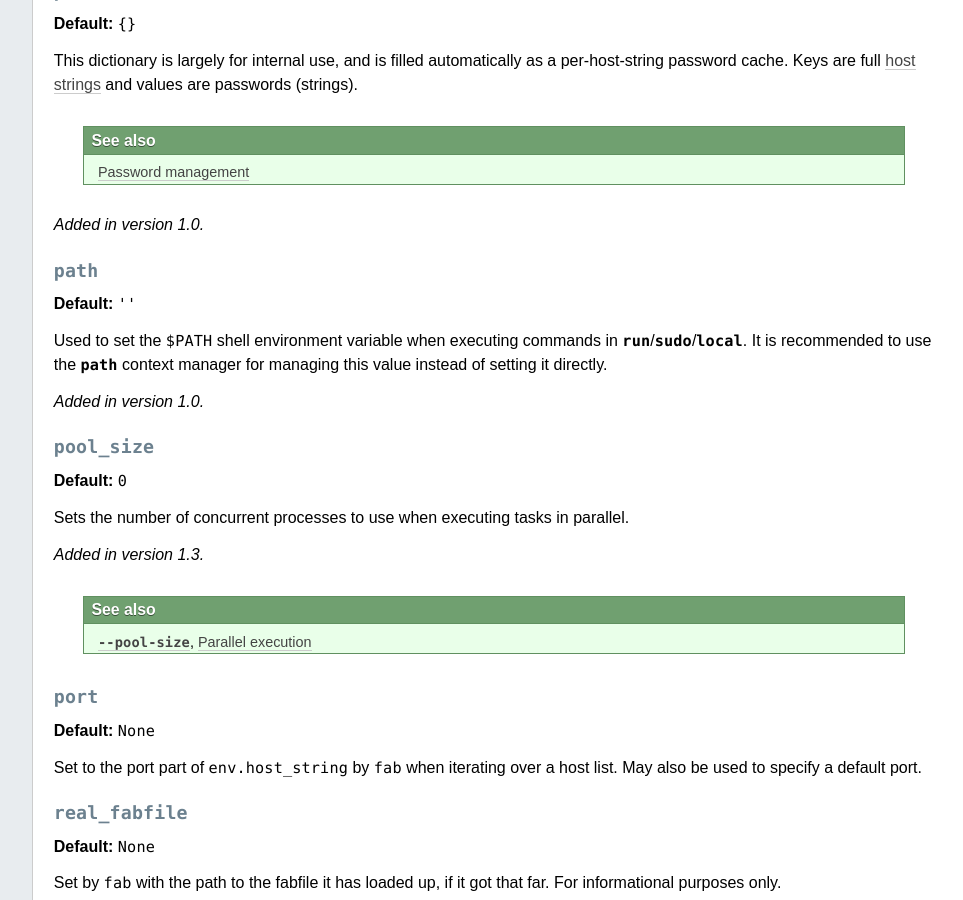
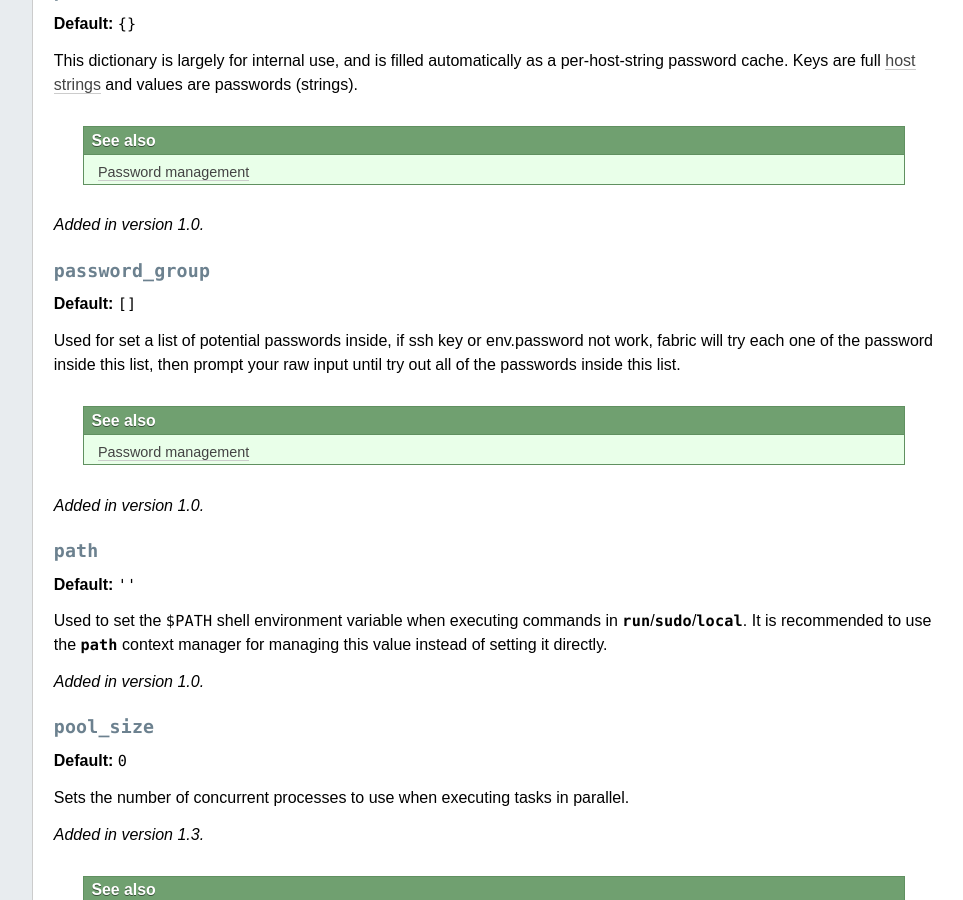
Before and after one commit to fabric/fabric, a Sphinx documentation site: the page built from docs/usage/env.rst, in a window 1280 px wide and 900 px high, scrolled down 8554 px. Shown: the whole window, without its empty margins (224-1187 px from the left). Built offline with Sphinx 7.4.7, drawn with Linux system fonts in a browser that asks for light colours; the version number could not be read and is left out.

Commit message:
add password_group env

```diff
--- a/docs/usage/env.rst
+++ b/docs/usage/env.rst
@@ -504,6 +504,21 @@ per-host-string password cache. Keys are full :ref:`host strings
 
 .. versionadded:: 1.0
 
+.. _password_group:
+
+``password_group``
+-------------
+
+**Default:** ``[]``
+
+Used for set a list of potential passwords inside, if ssh key or env.password
+not work, fabric will try each one of the password inside this
+list, then prompt your raw input until try out all of the passwords inside this
+list.
+
+.. seealso:: :ref:`password-management`
+
+.. versionadded:: 1.0
 
 .. _env-path:
 
```
Also changed, not shown: 2 other files.
